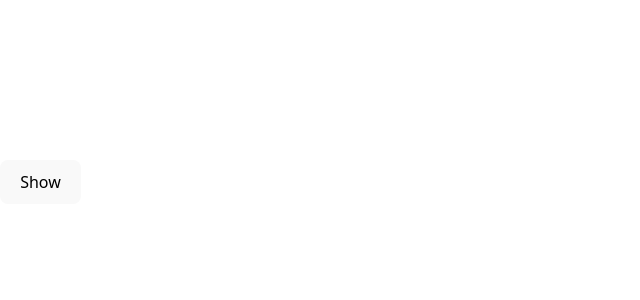
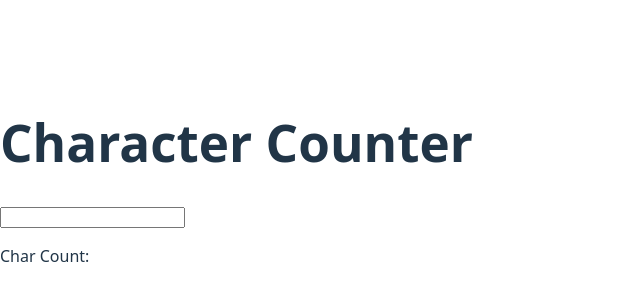
Before and after one commit to Abhishekwmg/prReactCode2, a React (Vite) app in the folder practice-react/: page / in a window 1280 px wide. Shown: the part 218-518 px from the top of the page, without its empty margins (0-640 px from the left). Built offline with nearby package versions, Linux system fonts and the light colour scheme.

Commit message:
char-count

```diff
--- a/practice-react/src/App.jsx
+++ b/practice-react/src/App.jsx
@@ -1,7 +1,8 @@
 // import Input from "./controlled-input/Input"
 // import Toggle from "./toggle-btn/Toggle"
-import ShowHide from "./show-hide/ShowHide"
+// import ShowHide from "./show-hide/ShowHide"
+import CharCount from "./char-count/CharCount"
 
 export default function App() {
-  return <ShowHide />
+  return <CharCount />
 }
--- /dev/null
+++ b/practice-react/src/char-count/CharCount.jsx
@@ -0,0 +1,12 @@
+import { useState } from "react"
+
+export default function CharCount() {
+
+    const [input, setInput] = useState("")
+
+    return <>
+        <h1>Character Counter</h1>
+        <input type={input} onChange={(e) => setInput(e.target.value)} />
+        <p>Char Count: <span style={input.length > 20 ? { color: "red" } : { color: "white" }}>{input.length}</span></p >
+    </>
+}
```
